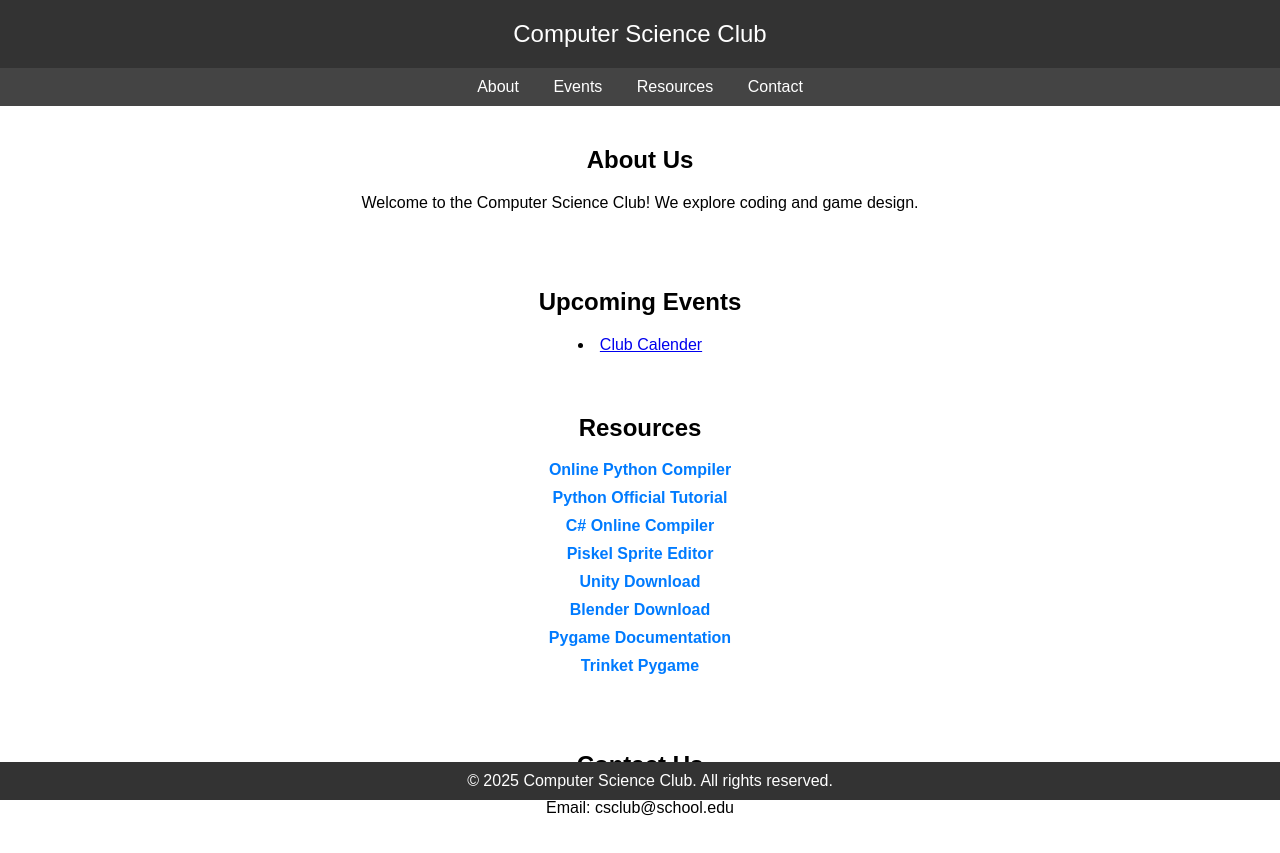
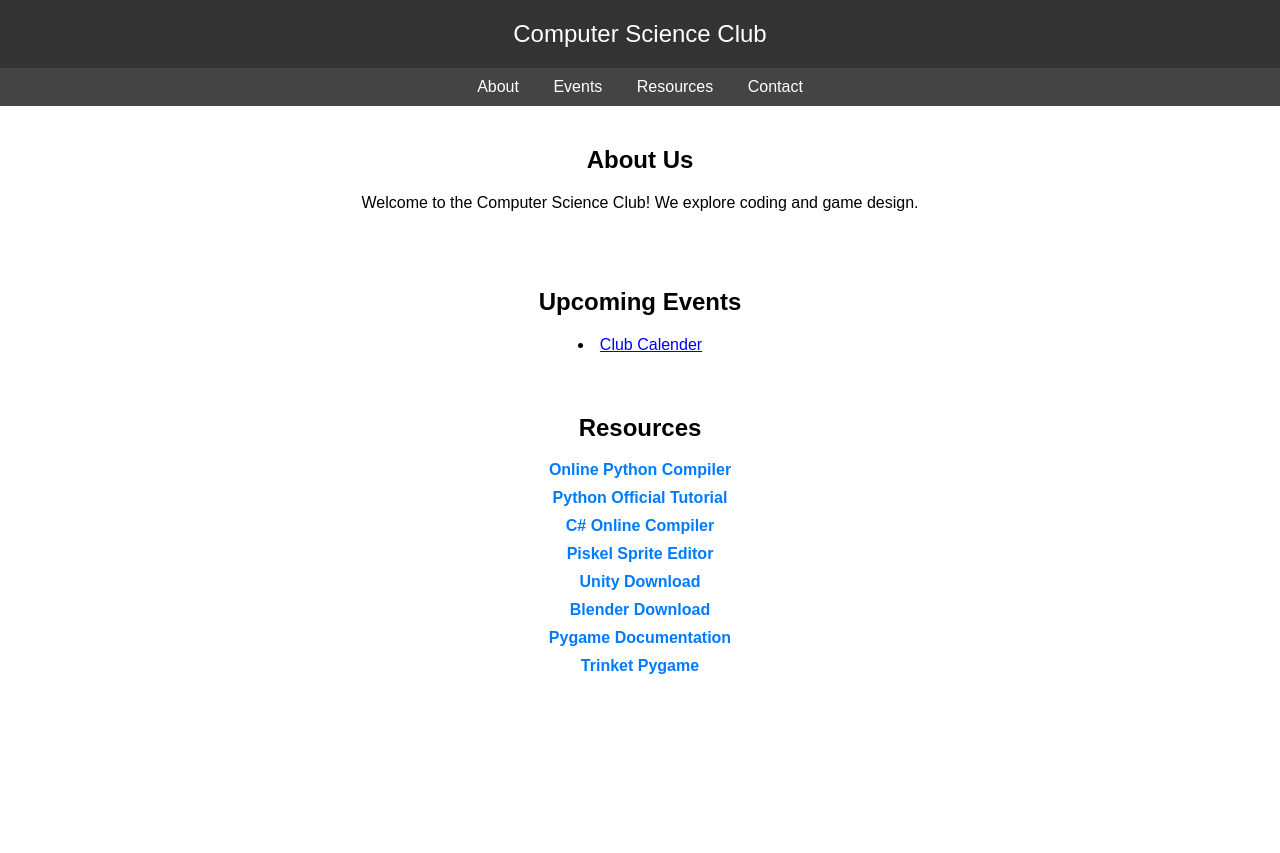
Before and after one commit to Cedar-xD/cedar-xd.github.io, a plain HTML site: page index.html in a window 1280 px wide. After the commit the page ends 800 px from the top, so only its background shows below. Drawn offline with Linux system fonts and the light colour scheme.

Commit message:
Update index.html

```diff
--- a/index.html
+++ b/index.html
@@ -83,11 +83,8 @@
         </ul>
     </section>
     <section id="contact">
-        <h2>Contact Us</h2>
-        <p>Email: csclub@school.edu</p>
+
     </section>
-    <footer>
-        &copy; 2025 Computer Science Club. All rights reserved.
-    </footer>
+
 </body>
 </html>
```
